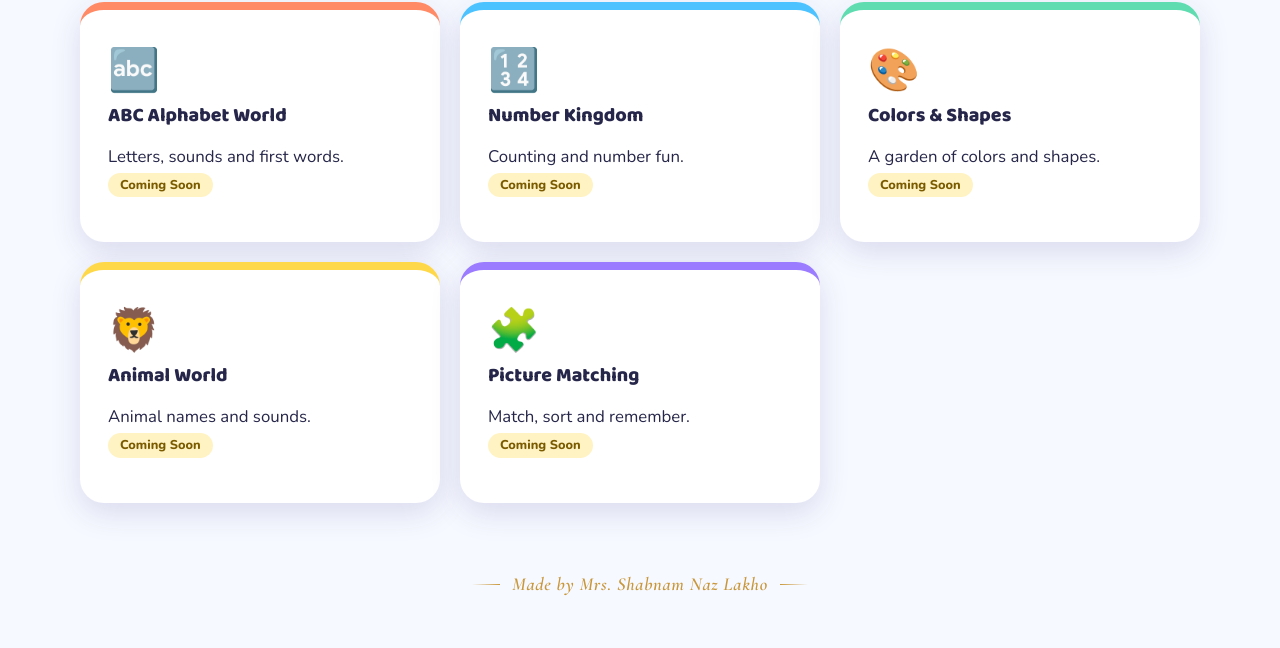
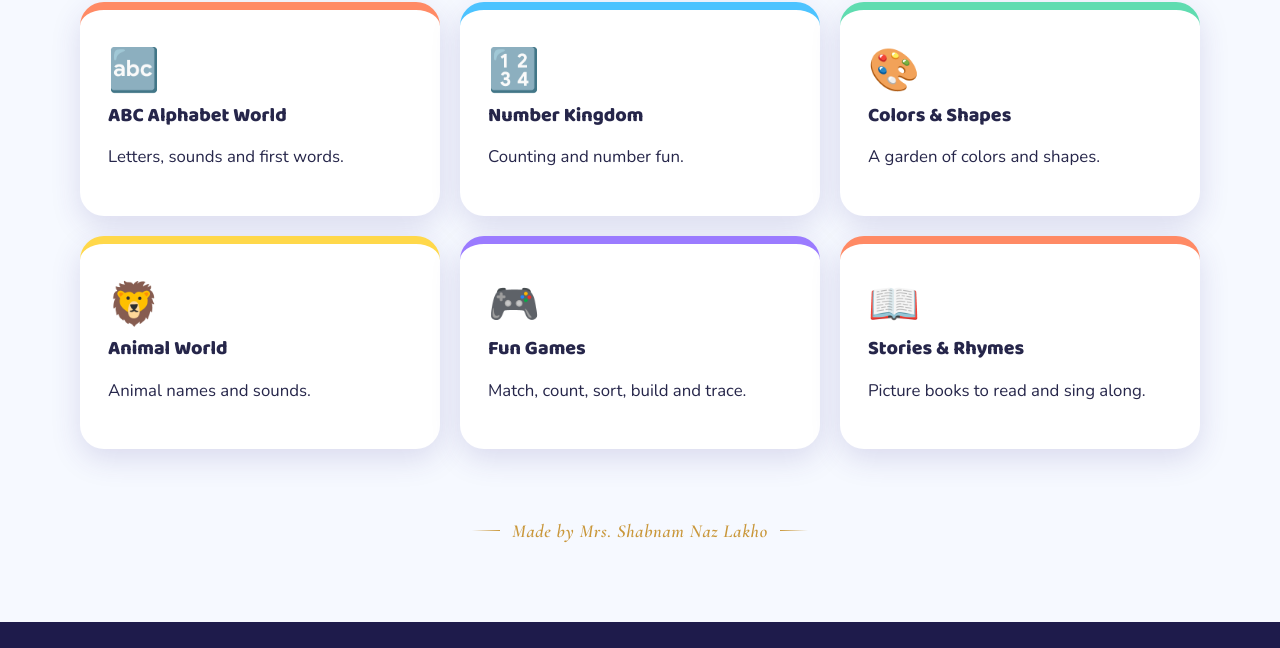
Before and after one commit to mrsshabnamnaz-byte/little-genius-academy, a plain HTML site: page little-genius-academy/index.html in a window 1280 px wide. Shown: the part 731-1379 px from the top of the page. Drawn offline with nearby package versions, Linux system fonts and the light colour scheme.

Commit message:
Add files via upload

```diff
--- a/little-genius-academy/index.html
+++ b/little-genius-academy/index.html
@@ -50,11 +50,12 @@
       <div class="container">
         <h2 class="center">A world of learning</h2>
         <div class="grid grid--3">
-          <article class="card card--coral"><div class="card__icon" aria-hidden="true">🔤</div><h3>ABC Alphabet World</h3><p>Letters, sounds and first words. <span class="badge-soon">Coming Soon</span></p></article>
-          <article class="card card--sky"><div class="card__icon" aria-hidden="true">🔢</div><h3>Number Kingdom</h3><p>Counting and number fun. <span class="badge-soon">Coming Soon</span></p></article>
-          <article class="card card--mint"><div class="card__icon" aria-hidden="true">🎨</div><h3>Colors &amp; Shapes</h3><p>A garden of colors and shapes. <span class="badge-soon">Coming Soon</span></p></article>
-          <article class="card card--sun"><div class="card__icon" aria-hidden="true">🦁</div><h3>Animal World</h3><p>Animal names and sounds. <span class="badge-soon">Coming Soon</span></p></article>
-          <article class="card card--purple"><div class="card__icon" aria-hidden="true">🧩</div><h3>Picture Matching</h3><p>Match, sort and remember. <span class="badge-soon">Coming Soon</span></p></article>
+          <article class="card card--coral"><div class="card__icon" aria-hidden="true">🔤</div><h3>ABC Alphabet World</h3><p>Letters, sounds and first words.</p></article>
+          <article class="card card--sky"><div class="card__icon" aria-hidden="true">🔢</div><h3>Number Kingdom</h3><p>Counting and number fun.</p></article>
+          <article class="card card--mint"><div class="card__icon" aria-hidden="true">🎨</div><h3>Colors &amp; Shapes</h3><p>A garden of colors and shapes.</p></article>
+          <article class="card card--sun"><div class="card__icon" aria-hidden="true">🦁</div><h3>Animal World</h3><p>Animal names and sounds.</p></article>
+          <article class="card card--purple"><div class="card__icon" aria-hidden="true">🎮</div><h3>Fun Games</h3><p>Match, count, sort, build and trace.</p></article>
+          <article class="card card--coral"><div class="card__icon" aria-hidden="true">📖</div><h3>Stories &amp; Rhymes</h3><p>Picture books to read and sing along.</p></article>
         </div>
       </div>
     </section>
--- a/little-genius-academy/js/config.js
+++ b/little-genius-academy/js/config.js
@@ -13,6 +13,6 @@ window.LGA_CONFIG = {
   // Paste YOUR OWN values from Supabase → Project Settings → API.
   // Use only the Project URL and the public "anon / publishable" key.
   // NEVER paste the service_role key here.
-  supabaseUrl: "https://jcxvjuwhdwcfkofoiqee.supabase.co",
-  supabaseAnonKey: "sb_publishable_AnTGzgye2GL2ZL0YBqgskw_YpfAz4GN"
+  supabaseUrl: "PASTE_YOUR_SUPABASE_PROJECT_URL_HERE",
+  supabaseAnonKey: "PASTE_YOUR_SUPABASE_ANON_PUBLIC_KEY_HERE"
 };
```
Also changed, not shown: little-genius-academy/vercel.json (added), 2 other files.
